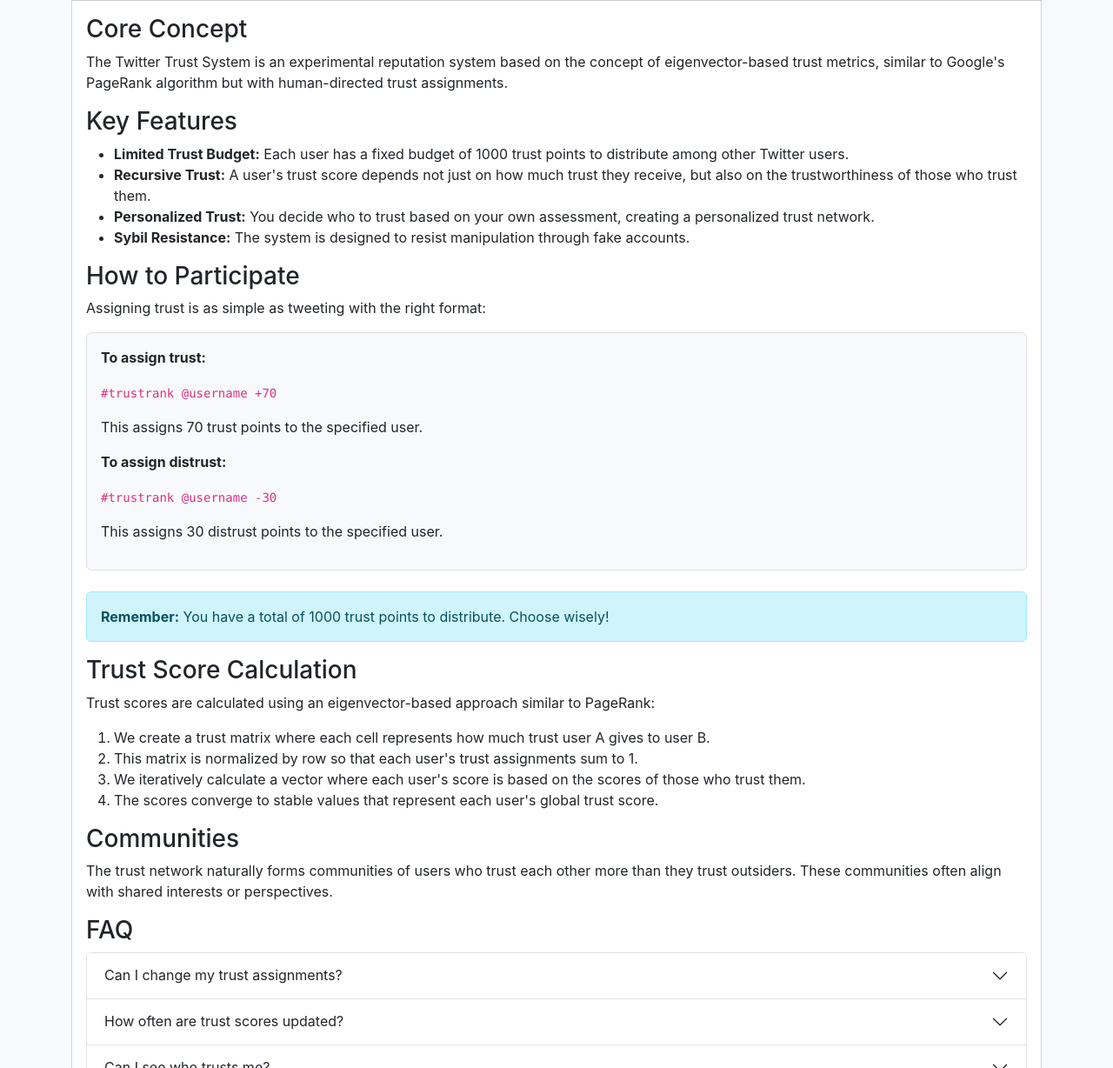
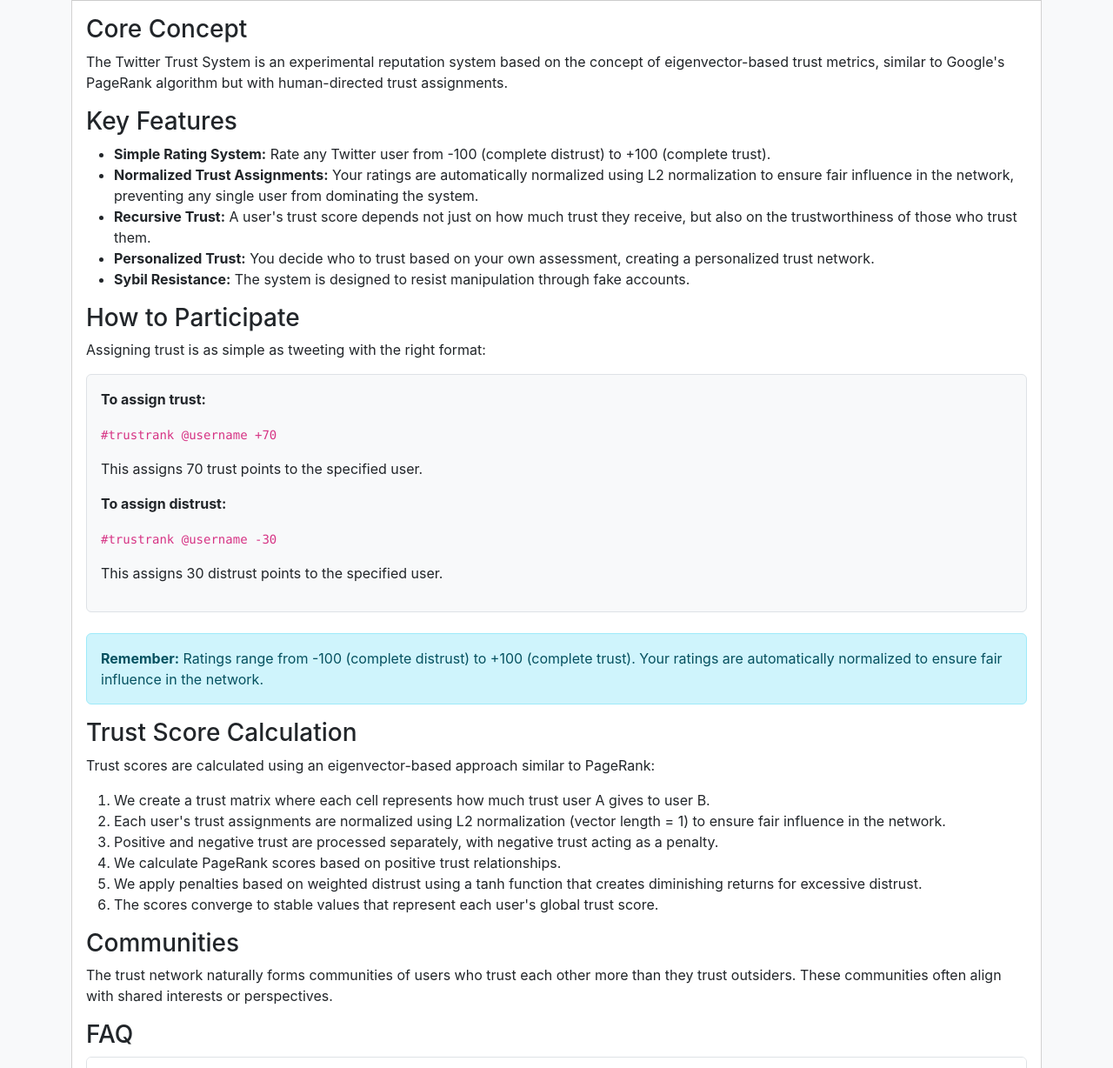
Before and after one commit to BrianMills2718/twitter-trust-system, a plain HTML site: page how-it-works.html in a window 1280 px wide. Shown: the part 143-1371 px from the top of the page at 87% size. Drawn offline with nearby package versions, Linux system fonts and the light colour scheme.

Commit message:
Update documentation to accurately describe L2 normalization instead of fixed trust budget

```diff
--- a/how-it-works.html
+++ b/how-it-works.html
@@ -48,8 +48,12 @@
                         <h3>Key Features</h3>
                         <ul>
                             <li>
-                                <strong>Limited Trust Budget:</strong> Each user has a fixed budget of 1000 trust points to distribute
-                                among other Twitter users.
+                                <strong>Simple Rating System:</strong> Rate any Twitter user from -100 (complete distrust)
+                                to +100 (complete trust).
+                            </li>
+                            <li>
+                                <strong>Normalized Trust Assignments:</strong> Your ratings are automatically normalized using L2 normalization
+                                to ensure fair influence in the network, preventing any single user from dominating the system.
                             </li>
                             <li>
                                 <strong>Recursive Trust:</strong> A user's trust score depends not just on how much trust they receive,
@@ -78,7 +82,7 @@
                         </div>
 
                         <div class="alert alert-info">
-                            <strong>Remember:</strong> You have a total of 1000 trust points to distribute. Choose wisely!
+                            <strong>Remember:</strong> Ratings range from -100 (complete distrust) to +100 (complete trust). Your ratings are automatically normalized to ensure fair influence in the network.
                         </div>
 
                         <h3>Trust Score Calculation</h3>
@@ -87,8 +91,10 @@
                         </p>
                         <ol>
                             <li>We create a trust matrix where each cell represents how much trust user A gives to user B.</li>
-                            <li>This matrix is normalized by row so that each user's trust assignments sum to 1.</li>
-                            <li>We iteratively calculate a vector where each user's score is based on the scores of those who trust them.</li>
+                            <li>Each user's trust assignments are normalized using L2 normalization (vector length = 1) to ensure fair influence in the network.</li>
+                            <li>Positive and negative trust are processed separately, with negative trust acting as a penalty.</li>
+                            <li>We calculate PageRank scores based on positive trust relationships.</li>
+                            <li>We apply penalties based on weighted distrust using a tanh function that creates diminishing returns for excessive distrust.</li>
                             <li>The scores converge to stable values that represent each user's global trust score.</li>
                         </ol>
 
@@ -121,7 +127,7 @@
                                 </h2>
                                 <div id="collapseTwo" class="accordion-collapse collapse" data-bs-parent="#faqAccordion">
                                     <div class="accordion-body">
-                                        Trust scores are calculated and updated once per day.
+                                        Trust scores are calculated and updated every 10 minutes.
                                     </div>
                                 </div>
                             </div>
@@ -149,6 +155,7 @@
                                     <div class="accordion-body">
                                         The eigenvector-based calculation means that trust from low-trusted accounts has minimal impact.
                                         New accounts must first earn trust from established users before they can significantly influence the network.
+                                        Additionally, L2 normalization ensures that no single user can have an outsized influence on the system.
                                     </div>
                                 </div>
                             </div>
```
Also changed, not shown: 1 other file.
